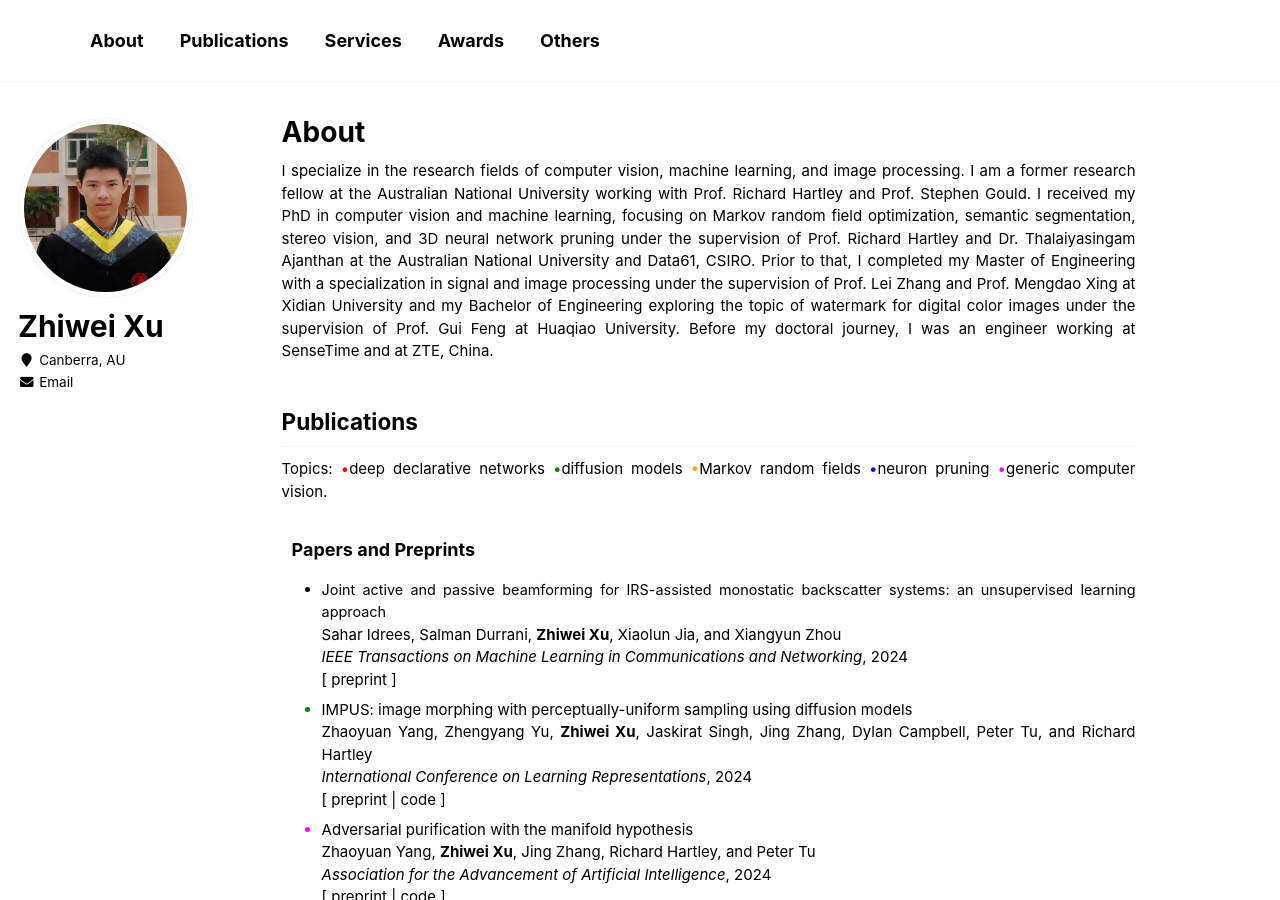
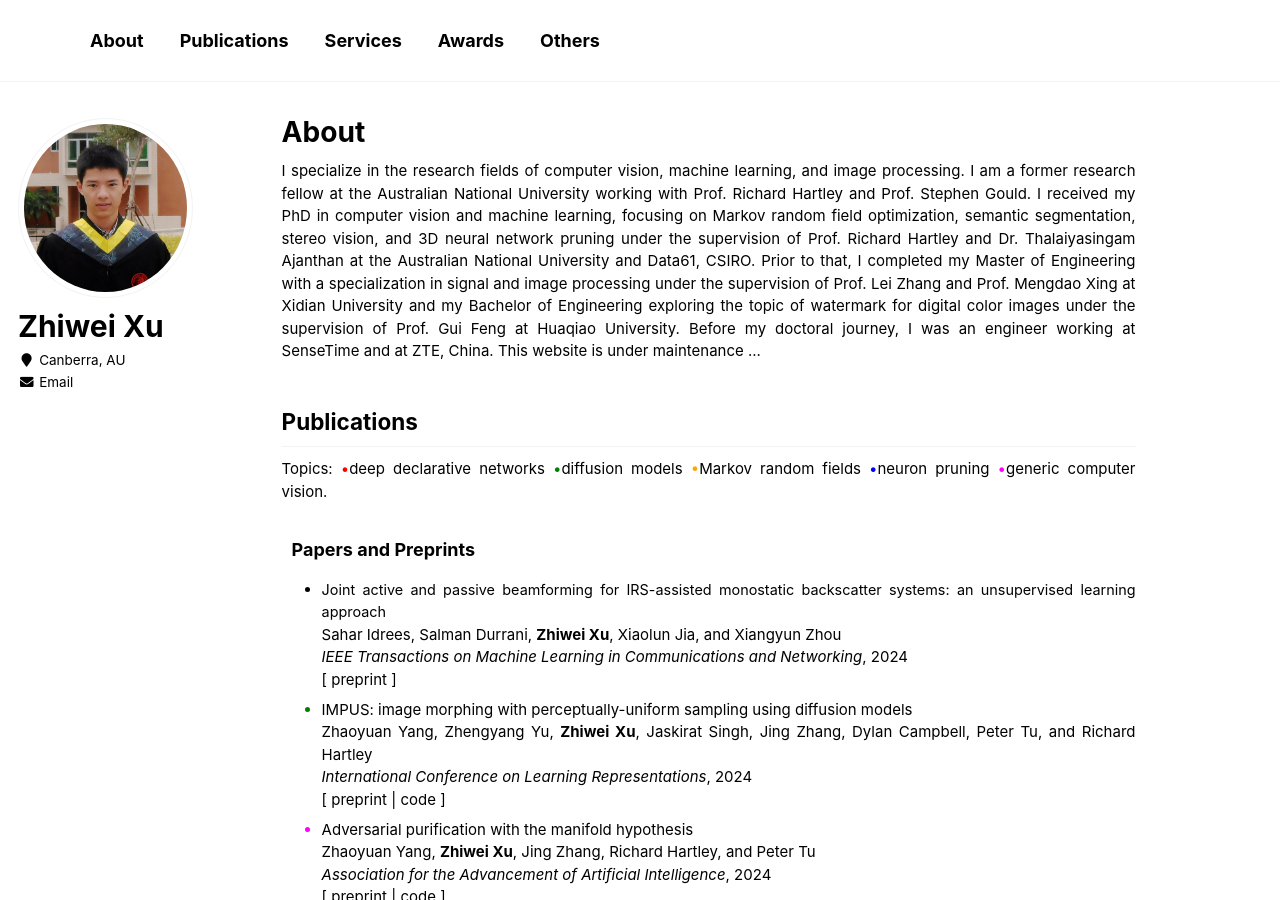
Before and after one commit to zwxu064/zwxu064.github.io, a Jekyll site: the page built from _pages/about.html, in a window 1280 px wide and 900 px high. Built offline with Jekyll 4.4.1, drawn with Linux system fonts in a browser that asks for light colours.

Commit message:
Update about.html

```diff
--- a/_pages/about.html
+++ b/_pages/about.html
@@ -15,6 +15,8 @@ redirect_from:
   Prior to that, I completed my Master of Engineering with a specialization in signal and image processing under the supervision of Prof. Lei Zhang and Prof. Mengdao Xing
   at Xidian University and my Bachelor of Engineering exploring the topic of watermark for digital color images under the supervision of Prof. Gui Feng at Huaqiao University.
   Before my doctoral journey, I was an engineer working at SenseTime and at ZTE, China.
+
+  This website is under maintenance ...
 </p>
 
 <h2 id="publications">Publications</h2>
```
